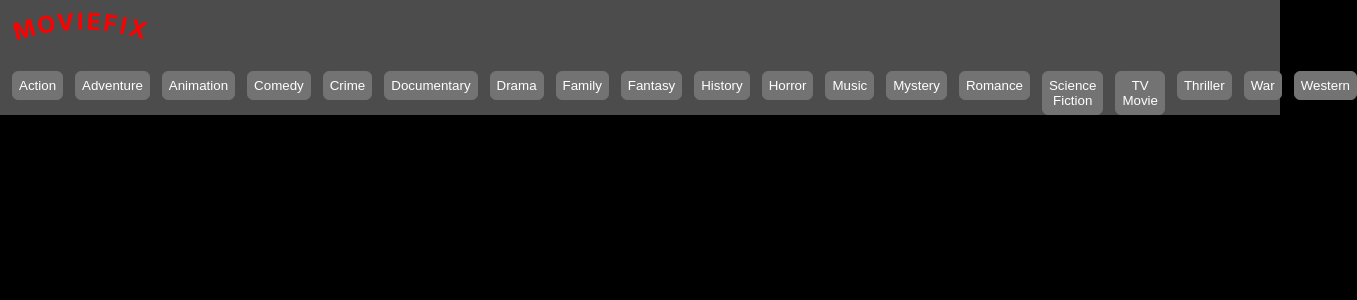
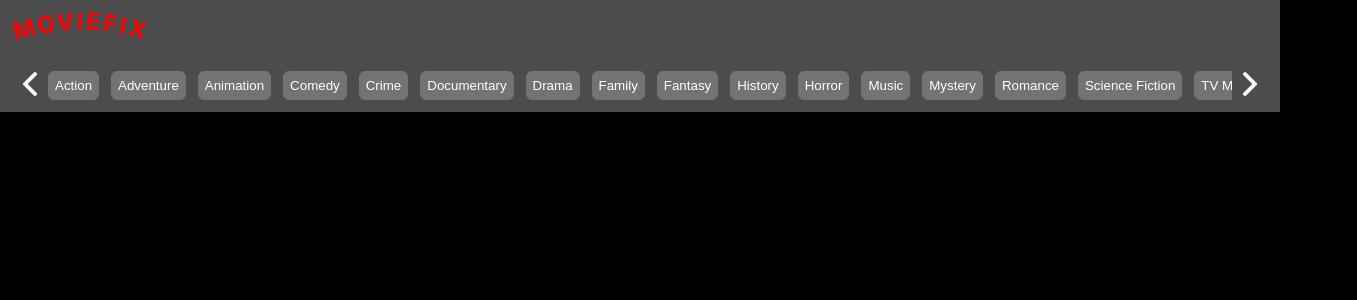
Before and after one commit to Laksh540/movie-list, a React (Create React App) app: page /movie-list in a window 1280 px wide. Shown: the top 300 px of the page, 1357 px wide, since content can reach past the window. Built offline with nearby package versions, Linux system fonts and the light colour scheme.

Commit message:
Add filter scroll  WIP

```diff
--- a/src/Page/PageMovieListing/PageMovieListing.tsx
+++ b/src/Page/PageMovieListing/PageMovieListing.tsx
@@ -1,8 +1,9 @@
-import React from "react";
+import React, { ReactNode, useEffect, useRef, useState } from "react";
 import { useHref } from "react-router-dom";
 import movieFixLogo from "../../assets/custom-moviefix-logo.svg";
 import Button from "../../Components/Button/Button";
-import { BUTTON_VARIANT } from "../../constants";
+import { BUTTON_VARIANT, ICON_BUTTON_TYPE } from "../../constants";
+import IconButton from "../../Components/IconButton/IconButton";
 
 const genres = [
   {
@@ -88,18 +89,70 @@ const PageMovieListing = () => {
     Use State
     -----
   */
+  const [isLeftScrollButtonPressed, setIsLeftScrollButtonPressed] =
+    useState(false);
+  const [isRightScrollButtonPressed, setIsRightScrollButtonPressed] =
+    useState(false);
+
+  const filterContainerRef = useRef<HTMLDivElement>(null);
   /*
     -----
     Use Effect
     -----
   */
 
+  //   useEffect(() => {
+  //     while (isLeftScrollButtonPressed) {
+  //       if (filterContainerRef.current) {
+  //         filterContainerRef.current.scrollLeft -= 1;
+  //       }
+  //     }
+  //   }, [isLeftScrollButtonPressed]);
+
+  //   useEffect(() => {
+  //     while (isRightScrollButtonPressed) {
+  //       if (filterContainerRef.current) {
+  //         filterContainerRef.current.scrollLeft += 1;
+  //       }
+  //     }
+  //   }, [isRightScrollButtonPressed]);
+
   /*
     -----
     Handlers: Event handler for onChange, onBlur etc
     -----
   */
+  const onScrollLeftForFilter = () => {
+    console.log(filterContainerRef?.current?.scrollLeft, "scrollLeft");
 
+    if (filterContainerRef.current) {
+      filterContainerRef.current.scrollLeft -= 240;
+    }
+  };
+
+  const onPressScrollLeftForFilter = () => {
+    setIsLeftScrollButtonPressed(true);
+  };
+
+  const onReleaseScrollLeftForFilter = () => {
+    setIsLeftScrollButtonPressed(false);
+  };
+
+  const onScrollRightForFilter = () => {
+    console.log(filterContainerRef?.current?.scrollLeft, "scrollRight");
+    if (filterContainerRef.current) {
+      filterContainerRef.current.scrollLeft += 240;
+      filterContainerRef.current.scrollIntoView({ behavior: "smooth" });
+    }
+  };
+
+  const onPressScrollRightForFilter = () => {
+    setIsRightScrollButtonPressed(true);
+  };
+
+  const onReleaseScrollRightForFilter = () => {
+    setIsRightScrollButtonPressed(false);
+  };
   /*
     -----
     Helper Functions:
@@ -119,17 +172,17 @@ const PageMovieListing = () => {
           id="MyPath"
           fill="none"
           stroke="none"
-          stroke-width=".1"
+          strokeWidth=".1"
           d="M 0 5 Q 15 0 30 5"
           pathLength="2"
         />
         <text
-          font-size="5"
+          fontSize="5"
           fill="red"
           fontWeight="bold"
-          letter-spacing="0.8"
-          dominant-baseline="hanging"
-          text-anchor="middle"
+          letterSpacing="0.8"
+          dominantBaseline="hanging"
+          textAnchor="middle"
           className="title"
         >
           <textPath href="#MyPath" startOffset="1">
@@ -147,11 +200,34 @@ const PageMovieListing = () => {
         </div>
         {/* red color #ff4747 */}
         <div className="flex">
-          {genres.map((genre: any, key: number) => (
-            <div className="w-fit mr-1">
-              <Button label={genre.name} variant={BUTTON_VARIANT.PRIMARY} />
-            </div>
-          ))}
+          <div className="w-24 h-24 mr-1">
+            <IconButton
+              type={ICON_BUTTON_TYPE.LEFT_ARROW}
+              onClick={onScrollLeftForFilter}
+              onMouseDown={onPressScrollLeftForFilter}
+              onMouseUp={onReleaseScrollLeftForFilter}
+              imgClassName="w-24 h-24"
+            />
+          </div>
+          <div
+            className="flex overflow-x-auto filter-container pb-1"
+            ref={filterContainerRef}
+          >
+            {genres.map((genre: any, key: number) => (
+              <div className="w-fit mr-1 flex-shrink-0 " key={key}>
+                <Button label={genre.name} variant={BUTTON_VARIANT.PRIMARY} />
+              </div>
+            ))}
+          </div>
+          <div className=" w-24 h-24 ml-1">
+            <IconButton
+              type={ICON_BUTTON_TYPE.RIGHT_ARROW}
+              onClick={onScrollRightForFilter}
+              onMouseDown={onPressScrollRightForFilter}
+              onMouseUp={onReleaseScrollRightForFilter}
+              imgClassName="w-24 h-24"
+            />
+          </div>
         </div>
       </div>
     );
```
